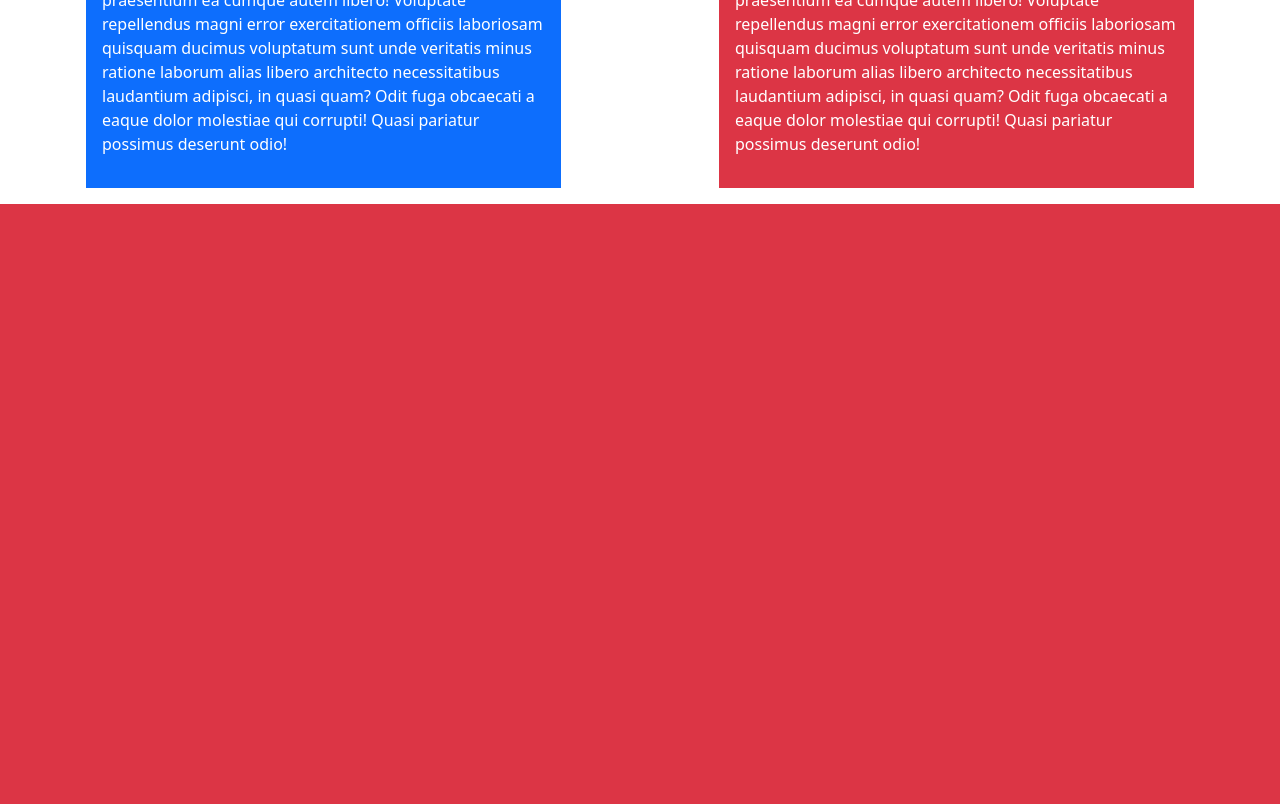
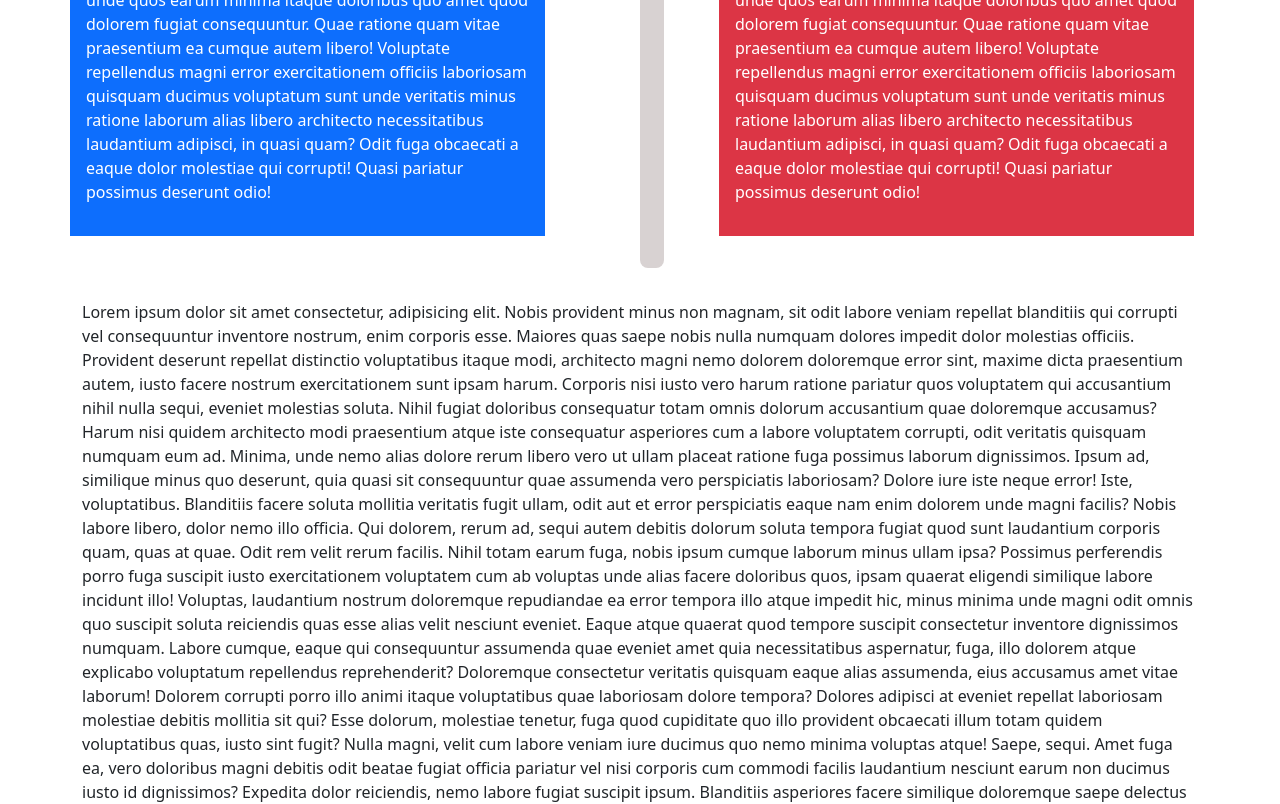
Before and after one commit to itzkunal01/gsap-practice, a React (Create React App) app: page / in a window 1280 px wide. Shown: the part 1972-2776 px from the top of the page. Built offline with nearby package versions, Linux system fonts and the light colour scheme.

Commit message:
updating gsap roadmao autofill line

```diff
--- a/src/App.css
+++ b/src/App.css
@@ -1,4 +1,4 @@
-/* .roadmap_line_parent {
+.roadmap_line_parent {
   background-color: rgb(216, 210, 210);
   max-width: 20px !important;
   height: 100% !important;
@@ -6,7 +6,7 @@
   left: 50%;
   top: 16px;
   z-index: 1;
-} */
+}
 .roadmap_line_1 {
   max-width: 20px !important;
   height: 1px;
@@ -16,3 +16,17 @@
   top: 16px;
   z-index: 10;
 }
+@media (max-width: 991.98px) {
+  .roadmap_line_parent,
+  .roadmap_line_1 {
+    left: 5%;
+  }
+}
+@media (max-width: 575.98px) {
+  .roadmap_line_parent,
+  .roadmap_line_1 {
+    padding-left: 0px !important;
+    padding-right: 0px !important;
+    max-width: 10px !important;
+  }
+}
--- a/src/App.js
+++ b/src/App.js
@@ -8,7 +8,7 @@ function App() {
   return (
     <div className="App">
       <GsapRoadmap />
-      <Hero />
+      {/* <Hero /> */}
     </div>
   );
 }
--- a/src/component/GsapRoadmap.jsx
+++ b/src/component/GsapRoadmap.jsx
@@ -46,8 +46,8 @@ const GsapRoadmap = () => {
             </div>
           </div>
 
-          <div className="row align-items-start justify-content-between position-relative   roadmap_parent">
-            <div className="col-12 col-lg-5 bg-primary text-white p-3 m-3">
+          <div className="row align-items-start justify-content-between position-relative   roadmap_parent my-5">
+            <div className="ms-auto ms-lg-0 col-10 col-lg-5 bg-primary text-white p-3 m-3">
               <h2>hello world</h2>
               <p>
                 Lorem ipsum dolor sit amet consectetur adipisicing elit.
@@ -64,7 +64,7 @@ const GsapRoadmap = () => {
                 molestiae qui corrupti! Quasi pariatur possimus deserunt odio!
               </p>
             </div>
-            <div className="col-12 col-lg-5  bg-danger text-white p-3 m-3">
+            <div className="ms-auto ms-lg-0 col-10 col-lg-5  bg-danger text-white p-3 m-3">
               <h2>hello world</h2>
               <p>
                 Lorem ipsum dolor sit amet consectetur adipisicing elit.
@@ -81,7 +81,7 @@ const GsapRoadmap = () => {
                 molestiae qui corrupti! Quasi pariatur possimus deserunt odio!
               </p>
             </div>
-            <div className="col-12 col-lg-5 bg-primary text-white p-3 m-3">
+            <div className="ms-auto ms-lg-0 col-10 col-lg-5 bg-primary text-white p-3 m-3">
               <h2>hello world</h2>
               <p>
                 Lorem ipsum dolor sit amet consectetur adipisicing elit.
@@ -98,7 +98,7 @@ const GsapRoadmap = () => {
                 molestiae qui corrupti! Quasi pariatur possimus deserunt odio!
               </p>
             </div>
-            <div className="col-12 col-lg-5  bg-danger text-white p-3 m-3">
+            <div className="ms-auto ms-lg-0 col-10 col-lg-5  bg-danger text-white p-3 m-3">
               <h2>hello world</h2>
               <p>
                 Lorem ipsum dolor sit amet consectetur adipisicing elit.
@@ -115,7 +115,7 @@ const GsapRoadmap = () => {
                 molestiae qui corrupti! Quasi pariatur possimus deserunt odio!
               </p>
             </div>
-            <div className="col-12 col-lg-5 bg-primary text-white p-3 m-3">
+            <div className="ms-auto ms-lg-0 col-10 col-lg-5 bg-primary text-white p-3 m-3">
               <h2>hello world</h2>
               <p>
                 Lorem ipsum dolor sit amet consectetur adipisicing elit.
@@ -132,7 +132,7 @@ const GsapRoadmap = () => {
                 molestiae qui corrupti! Quasi pariatur possimus deserunt odio!
               </p>
             </div>
-            <div className="col-12 col-lg-5  bg-danger text-white p-3 m-3">
+            <div className="ms-auto ms-lg-0 col-10 col-lg-5  bg-danger text-white p-3 m-3">
               <h2>hello world</h2>
               <p>
                 Lorem ipsum dolor sit amet consectetur adipisicing elit.
@@ -149,7 +149,7 @@ const GsapRoadmap = () => {
                 molestiae qui corrupti! Quasi pariatur possimus deserunt odio!
               </p>
             </div>
-            <div className="col-12 col-lg-5 bg-primary text-white p-3 m-3">
+            <div className="ms-auto ms-lg-0 col-10 col-lg-5 bg-primary text-white p-3 m-3">
               <h2>hello world</h2>
               <p>
                 Lorem ipsum dolor sit amet consectetur adipisicing elit.
@@ -166,7 +166,7 @@ const GsapRoadmap = () => {
                 molestiae qui corrupti! Quasi pariatur possimus deserunt odio!
               </p>
             </div>
-            <div className="col-12 col-lg-5  bg-danger text-white p-3 m-3">
+            <div className="ms-auto ms-lg-0 col-10 col-lg-5  bg-danger text-white p-3 m-3">
               <h2>hello world</h2>
               <p>
                 Lorem ipsum dolor sit amet consectetur adipisicing elit.
@@ -184,10 +184,69 @@ const GsapRoadmap = () => {
               </p>
             </div>
 
-            {/* <div className="position-absolute roadmap_line_parent"> */}
+            <div className="position-absolute roadmap_line_parent"></div>
             <div className="position-absolute roadmap_line_1"></div>
-            {/* </div> */}
           </div>
+
+          <p className="fw-seibold">
+            Lorem ipsum dolor sit amet consectetur, adipisicing elit. Nobis
+            provident minus non magnam, sit odit labore veniam repellat
+            blanditiis qui corrupti vel consequuntur inventore nostrum, enim
+            corporis esse. Maiores quas saepe nobis nulla numquam dolores
+            impedit dolor molestias officiis. Provident deserunt repellat
+            distinctio voluptatibus itaque modi, architecto magni nemo dolorem
+            doloremque error sint, maxime dicta praesentium autem, iusto facere
+            nostrum exercitationem sunt ipsam harum. Corporis nisi iusto vero
+            harum ratione pariatur quos voluptatem qui accusantium nihil nulla
+            sequi, eveniet molestias soluta. Nihil fugiat doloribus consequatur
+            totam omnis dolorum accusantium quae doloremque accusamus? Harum
+            nisi quidem architecto modi praesentium atque iste consequatur
+            asperiores cum a labore voluptatem corrupti, odit veritatis quisquam
+            numquam eum ad. Minima, unde nemo alias dolore rerum libero vero ut
+            ullam placeat ratione fuga possimus laborum dignissimos. Ipsum ad,
+            similique minus quo deserunt, quia quasi sit consequuntur quae
+            assumenda vero perspiciatis laboriosam? Dolore iure iste neque
+            error! Iste, voluptatibus. Blanditiis facere soluta mollitia
+            veritatis fugit ullam, odit aut et error perspiciatis eaque nam enim
+            dolorem unde magni facilis? Nobis labore libero, dolor nemo illo
+            officia. Qui dolorem, rerum ad, sequi autem debitis dolorum soluta
+            tempora fugiat quod sunt laudantium corporis quam, quas at quae.
+            Odit rem velit rerum facilis. Nihil totam earum fuga, nobis ipsum
+            cumque laborum minus ullam ipsa? Possimus perferendis porro fuga
+            suscipit iusto exercitationem voluptatem cum ab voluptas unde alias
+            facere doloribus quos, ipsam quaerat eligendi similique labore
+            incidunt illo! Voluptas, laudantium nostrum doloremque repudiandae
+            ea error tempora illo atque impedit hic, minus minima unde magni
+            odit omnis quo suscipit soluta reiciendis quas esse alias velit
+            nesciunt eveniet. Eaque atque quaerat quod tempore suscipit
+            consectetur inventore dignissimos numquam. Labore cumque, eaque qui
+            consequuntur assumenda quae eveniet amet quia necessitatibus
+            aspernatur, fuga, illo dolorem atque explicabo voluptatum
+            repellendus reprehenderit? Doloremque consectetur veritatis quisquam
+            eaque alias assumenda, eius accusamus amet vitae laborum! Dolorem
+            corrupti porro illo animi itaque voluptatibus quae laboriosam dolore
+            tempora? Dolores adipisci at eveniet repellat laboriosam molestiae
+            debitis mollitia sit qui? Esse dolorum, molestiae tenetur, fuga quod
+            cupiditate quo illo provident obcaecati illum totam quidem
+            voluptatibus quas, iusto sint fugit? Nulla magni, velit cum labore
+            veniam iure ducimus quo nemo minima voluptas atque! Saepe, sequi.
+            Amet fuga ea, vero doloribus magni debitis odit beatae fugiat
+            officia pariatur vel nisi corporis cum commodi facilis laudantium
+            nesciunt earum non ducimus iusto id dignissimos? Expedita dolor
+            reiciendis, nemo labore fugiat suscipit ipsum. Blanditiis asperiores
+            facere similique doloremque saepe delectus eligendi unde architecto
+            esse vero id, cupiditate inventore, vel quos quas neque dolorum
+            corporis, aperiam laborum suscipit ipsam expedita cumque quidem! Sed
+            impedit aliquid quia reiciendis tempora inventore molestiae ea
+            beatae obcaecati similique, hic ipsam ipsum maiores illum? Vel ipsam
+            voluptatem commodi, labore dolores eius dolorem quaerat voluptate
+            nobis ad possimus quisquam quos deleniti magnam architecto rerum
+            aperiam! Perspiciatis quis quod ut recusandae fugit sint laudantium
+            reprehenderit culpa similique nulla et iure illum dignissimos
+            voluptates error commodi iste libero voluptas, dolores saepe eveniet
+            totam eligendi deserunt a. Veniam error facilis eos neque voluptate,
+            unde ex dicta et magni!
+          </p>
         </div>
       </section>
     </>
```
